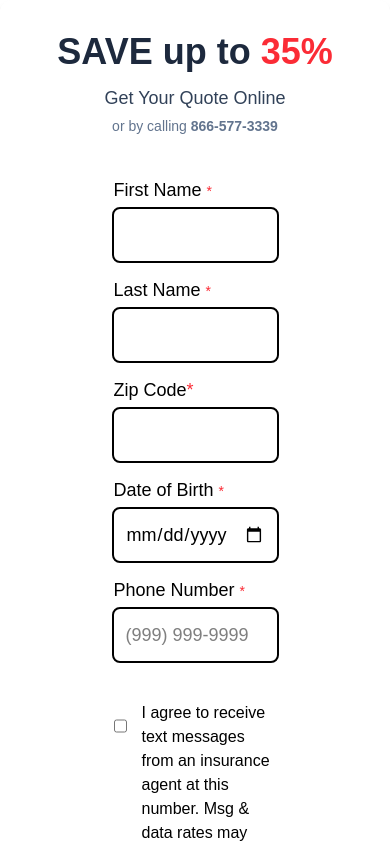
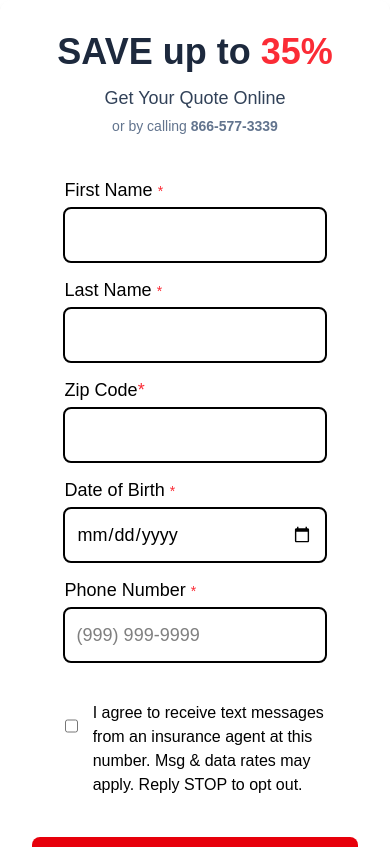
Before and after one commit to heyyysus/speedy-lead-page, a Next.js app: page /auto in a window 390 px wide. Shown: the top 847 px of the page. Built offline with nearby package versions, Linux system fonts and the light colour scheme.

Commit message:
form items responsive to mobile

```diff
--- a/app/auto/AutoSlide1.tsx
+++ b/app/auto/AutoSlide1.tsx
@@ -25,7 +25,7 @@ export interface FormInputProps {
 export const FormInput = ({ label, type, pattern, placeholder, onChange, onBlur, value, required }: FormInputProps) => {
   return (
     <div className="flex w-full items-center text-black flex-col mb-[15px]">
-        <div className="w-1/2 flex flex-col">
+        <div className="w-4/5 md:w-1/2 flex flex-col">
           <label htmlFor="fname" className="mb-[5px] font-medium text-lg">{label} {required &&
             <span className="text-sm text-red-500">*</span>}</label>
           <input
@@ -48,7 +48,7 @@ export const FormInput = ({ label, type, pattern, placeholder, onChange, onBlur,
 export const FormZipInput = ({ label, onChange, value, required }: FormInputProps) => {
   return (
     <div className="flex w-full items-center text-black flex-col mb-[15px]">
-        <div className="w-1/2 flex flex-col">
+        <div className="w-4/5 md:w-1/2 flex flex-col">
           <label htmlFor="fname" className="mb-[5px] font-medium text-lg">{label}
             {required &&
             <span className="text-md text-red-500">*</span>}
@@ -146,7 +146,7 @@ export default function AutoSlide1({ handleSubmit }: QuoteBoxProps) {
         required
       />
 
-      <div className="flex place-content-center w-1/2 mx-auto cursor-pointer mt-[40px]" onClick={() => setOptedIn(!optedIn)}>
+      <div className="flex place-content-center w-4/5 md:w-1/2 mx-auto cursor-pointer mt-[40px]" onClick={() => setOptedIn(!optedIn)}>
         <input type="checkbox" className="size-[50px] mr-[15px] cursor-pointer" checked={optedIn} onChange={() => {}} />
         <label className="cursor-pointer select-none" >
           I agree to receive text messages from an insurance agent at this number. Msg & data rates may apply. Reply STOP to opt out.
--- a/app/auto/AutoSlide2.tsx
+++ b/app/auto/AutoSlide2.tsx
@@ -22,7 +22,7 @@ const arrayRange = (start: number, stop: number, step = 1) =>
 export const FormDropdownMenu = ({ label, values, onChange }: FormDropdownMenuProps) => {
     return(
     <div className="flex w-full items-center text-black flex-col mb-[15px] ">
-        <div className="w-1/2 flex flex-col">
+        <div className="w-4/5 md:w-1/2 flex flex-col">
           <label htmlFor="fname" className="mb-[5px] font-medium text-lg">{label}: </label>
             <select name="year" id="year" className="text-lg p-[15px] outline-1 focus:outline-3 outline-black rounded-md focus:outline-indigo-950"
                 onChange={(e) => {onChange && onChange(e.target.value)}}>
```
